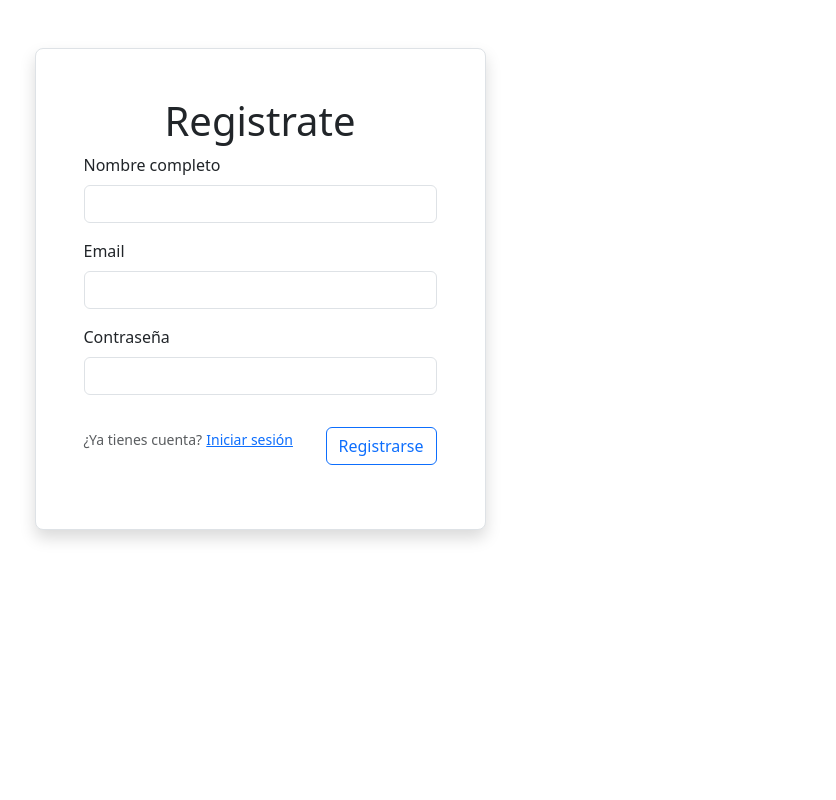
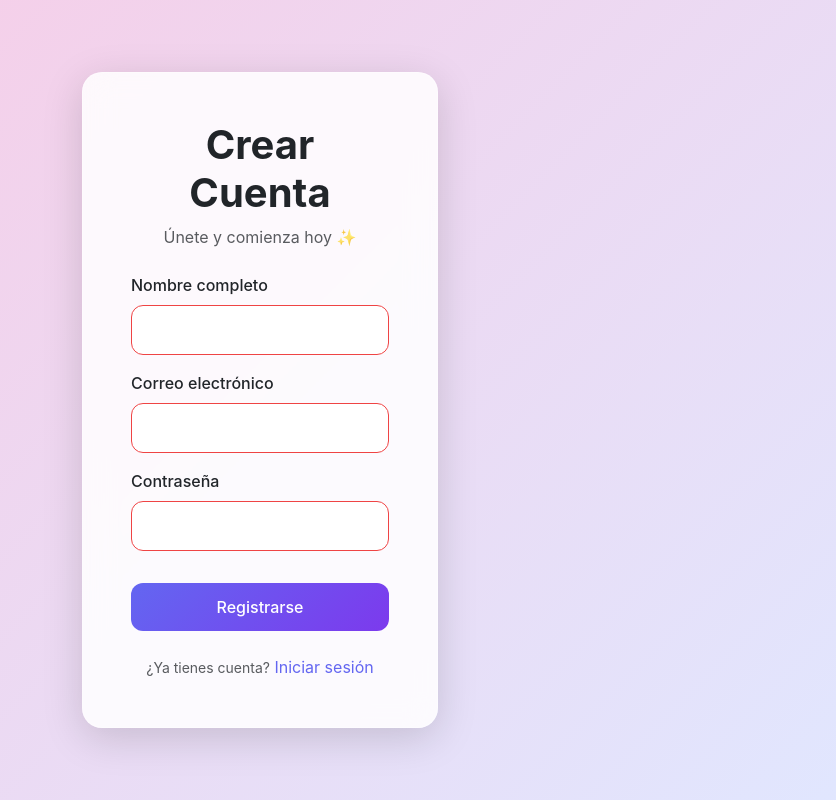
Before and after one commit to valeria-moonroy/valeriaaaaaa, a PHP site: page /registro.php in a window 1280 px wide. Shown: the whole page, without its empty margins (380-1216 px from the left). Run offline with PHP 8.4, Linux system fonts and the light colour scheme.

Commit message:
colores nuevos

```diff
--- a/registro.php
+++ b/registro.php
@@ -1,59 +1,172 @@
 <?php
 require_once 'auth_helper.php';
+
 if(isAuthenticated()) {
     header("Location: dashboard.php");
     exit();
 }
 ?>
+
 <!doctype html>
-<html lang="en">
+<html lang="es">
 <head>
   <meta charset="utf-8">
   <meta name="viewport" content="width=device-width, initial-scale=1">
-    <title>Bootstrap demo</title>
+  <title>Registro</title>
+
+  <!-- Bootstrap -->
   <link href="./wwwroot/css/bootstrap.min.css" rel="stylesheet">
-    <link href="./wwwroot/css/style.css" rel="stylesheet">
   <link rel="stylesheet" href="./wwwroot/css/bootstrap-icons.min.css">
+
+  <!-- JS -->
   <script src="./wwwroot/js/jquery-4.0.0.min.js"></script>
   <script src="./wwwroot/js/script.js"></script>
+
+  <!-- Estilos modernos -->
+  <style>
+    body {
+      min-height: 100vh;
+      background: linear-gradient(135deg, #f9cbe5, #e0e7ff);
+      display: flex;
+      align-items: center;
+      justify-content: center;
+      font-family: 'Inter', sans-serif;
+    }
+
+    .register-card {
+      backdrop-filter: blur(15px);
+      background: rgba(255, 255, 255, 0.85);
+      border-radius: 20px;
+      border: 1px solid rgba(255,255,255,0.3);
+      box-shadow: 0 10px 40px rgba(0,0,0,0.15);
+      transition: transform 0.3s ease;
+    }
+
+    .register-card:hover {
+      transform: translateY(-5px);
+    }
+
+    .form-control {
+      border-radius: 12px;
+      border: 1px solid #ddd;
+      padding: 12px;
+      transition: all 0.25s ease;
+    }
+
+    .form-control:focus {
+      border-color: #6366f1;
+      box-shadow: 0 0 0 3px rgba(99,102,241,0.2);
+    }
+
+    .form-label {
+      font-weight: 500;
+    }
+
+    .btn-primary-custom {
+      background: linear-gradient(135deg, #6366f1, #7c3aed);
+      border: none;
+      border-radius: 12px;
+      padding: 12px;
+      color: white;
+      transition: all 0.3s ease;
+      font-weight: 500;
+    }
+
+    .btn-primary-custom:hover {
+      transform: scale(1.05);
+      box-shadow: 0 10px 20px rgba(99,102,241,0.3);
+    }
+
+    a {
+      color: #6366f1;
+      text-decoration: none;
+    }
+
+    a:hover {
+      text-decoration: underline;
+    }
+
+    input:invalid {
+      border-color: #ef4444;
+    }
+
+    input:valid {
+      border-color: #22c55e;
+    }
+  </style>
 </head>
+
 <body>
-    <main id="main">
-      <div class="container-lg d-flex flex-column">
-        <div class="row align-items-center justify-content-center no-gutters">
-          <div class="col-md-7 col-lg-5">
-            <div class="shadow mt-5 p-5 bg-white rounded-3 border">
-            <div class="w-100 text-center">
-              <h1 class="display-6"> Registrate</h1>
+
+  <div class="container">
+    <div class="row justify-content-center">
+      <div class="col-md-6 col-lg-4">
+
+        <div class="register-card p-5">
+
+          <div class="text-center mb-4">
+            <h1 class="fw-bold">Crear Cuenta</h1>
+            <p class="text-muted">Únete y comienza hoy ✨</p>
           </div>
-            <div class="col-12">
+
           <form id="registerForm" novalidate>
-                <div id="registroError" class="alert alert-danger d-none" role="alert"></div>
+
+            <div id="registroError" class="alert alert-danger d-none"></div>
+
+            <!-- Nombre -->
             <div class="mb-3">
               <label for="nombre" class="form-label">Nombre completo</label>
-                  <input class="form-control" id="nombre" type="text" required autocomplete="name">
+              <input
+                class="form-control"
+                id="nombre"
+                type="text"
+                required
+                autocomplete="name">
             </div>
+
+            <!-- Email -->
             <div class="mb-3">
-                  <label for="email" class="form-label">Email</label>
-                  <input class="form-control" id="email" type="email" required autocomplete="email">
+              <label for="email" class="form-label">Correo electrónico</label>
+              <input
+                class="form-control"
+                id="email"
+                type="email"
+                required
+                autocomplete="email">
             </div>
+
+            <!-- Password -->
             <div class="mb-3">
               <label for="pwd" class="form-label">Contraseña</label>
-                  <input class="form-control" type="password" id="pwd" required autocomplete="new-password">
+              <input
+                class="form-control"
+                type="password"
+                id="pwd"
+                required
+                autocomplete="new-password">
             </div>
-                <div class="d-flex justify-content-between py-3">
-                  <div>
+
+            <!-- Botón -->
+            <button
+              type="button"
+              class="btn btn-primary-custom w-100 mt-3"
+              onclick="registroUsuarios();">
+              Registrarse
+            </button>
+
+            <!-- Login -->
+            <div class="text-center mt-4">
               <span class="small text-muted">¿Ya tienes cuenta?</span>
-                    <a class="small" href="index.php"> Iniciar sesión</a>
+              <a href="index.php">Iniciar sesión</a>
             </div>
-                  <button type="button" class="btn btn-outline-primary" onclick="registroUsuarios();"> Registrarse</button>
+
+          </form>
+
         </div>
-              </form>
+
       </div>
     </div>
   </div>
-        </div>
-      </div>
-    </main>
+
 </body>
 </html>
```
Also changed, not shown: 1 other file. Lines whose indentation alone changed are shown as unchanged.
